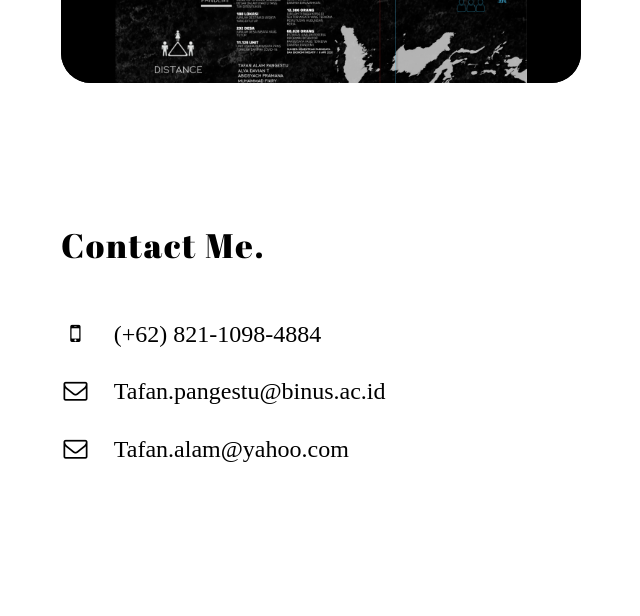
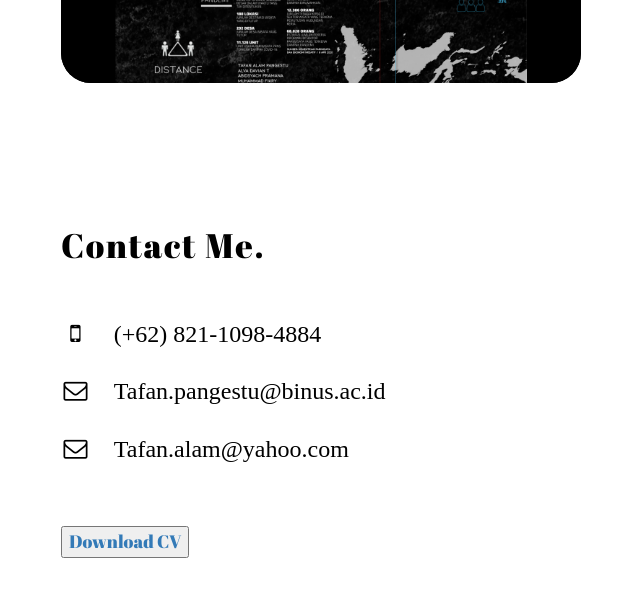
Before and after one commit to tafanalam/tafanPV, a plain HTML site: page index.html in a window 1280 px wide. Shown: the part 3041-3657 px from the top of the page, without its empty margins (639-1279 px from the left). Drawn offline with Linux system fonts and the light colour scheme; a web font is replaced by a local one.

Commit message:
fifth commit

```diff
--- a/assets/css/main.css
+++ b/assets/css/main.css
@@ -773,7 +773,11 @@ a:hover
     border-radius: 100px;
 }
 
-
+#CV
+{
+    font-size: 1.8rem;
+    font-family: 'Abril Fatface', cursive;
+}
 
 
 
--- a/index.html
+++ b/index.html
@@ -421,7 +421,6 @@
 
 
 
-
                 <section id="contact">
 
 
@@ -438,13 +437,17 @@
                     </ul>
 
 
+                    <section id="CV">
+                        <a href="https://drive.google.com/file/d/1qOr48vx3iB16w-6X7KtzRaXl-VL2htZ2/view?usp=sharing">
+                            <button>Download CV</button>
+                        </a>
 
+                    </section>
 
 
 
 
                 </section>
-
 
 
 
```
